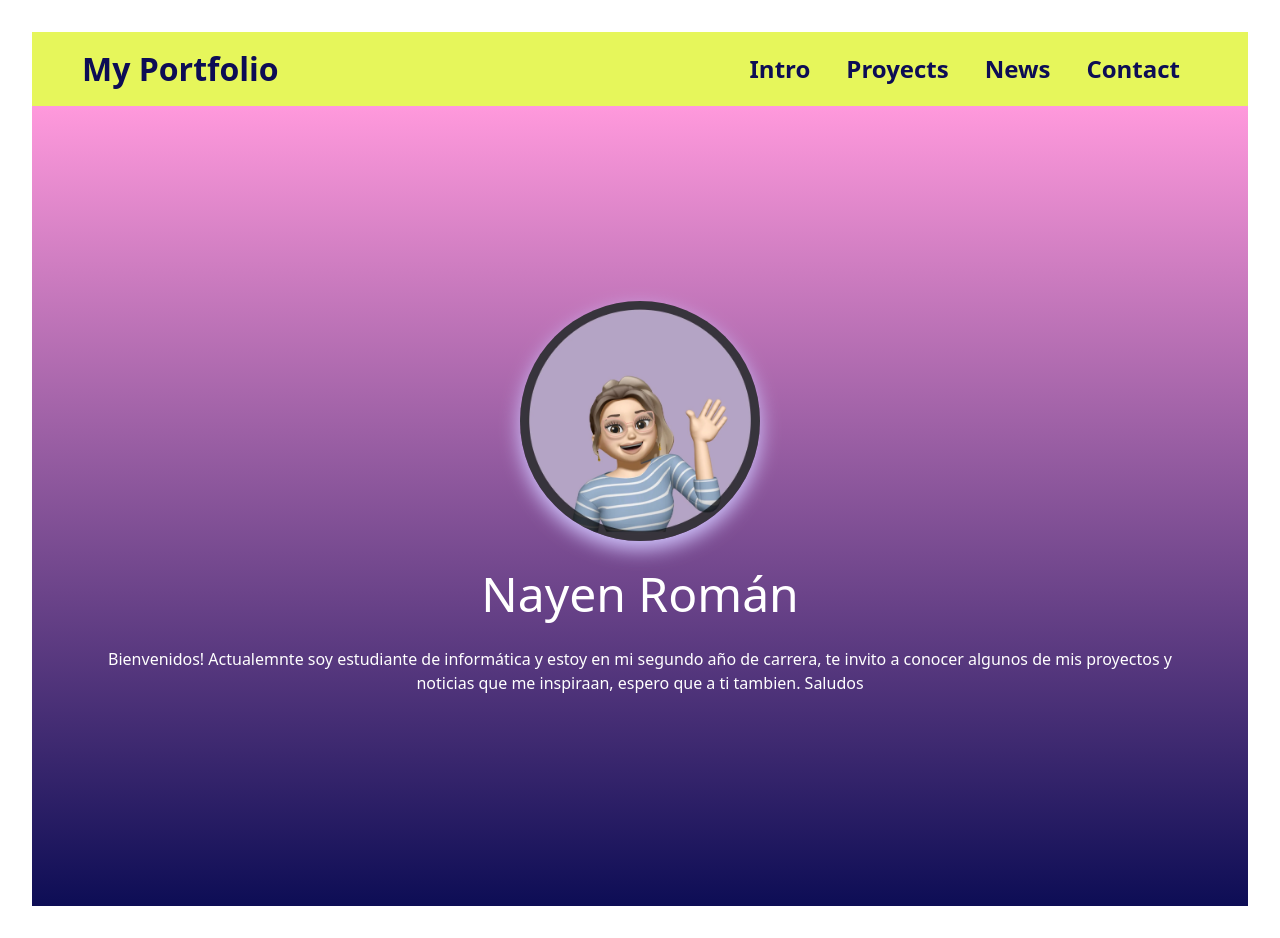
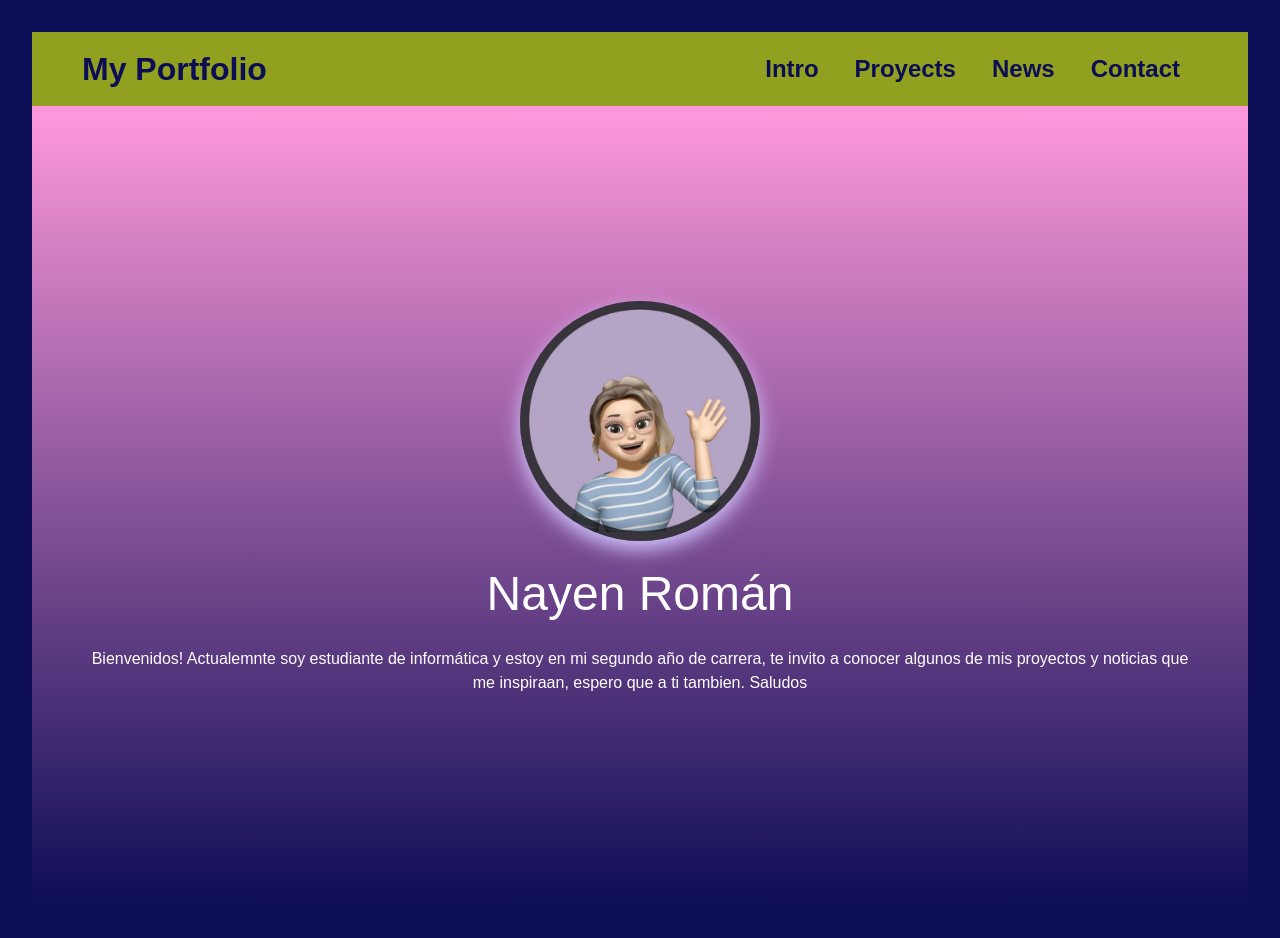
Before and after one commit to NayenRC/Portafolio, a React (Vite) app: page / in a window 1280 px wide. Built offline with nearby package versions, Linux system fonts and the light colour scheme.

Commit message:
variables y global
Added global CSS variables and reset styles for layout.

```diff
--- a/src/styles/global.css
+++ b/src/styles/global.css
@@ -1,4 +1,56 @@
-body {
-    align-items: center;
-    background: linear-gradient(to bottom, #D2C7FF)
+/* Variables globales */
+:root {
+  --primary-color: #0D0D55;
+  --secondary-color: #FF99DC;
+  --highlight-color: #d9f103a5;
+  --text-light: #fff;
+  --text-muted: #888;
+  --font-main: 'Poppins', sans-serif;
 }
+
+/*Reset y estructura general */
+* {
+  margin: 0;
+  padding: 0;
+  box-sizing: border-box;
+}
+
+html, body {
+  width: 100%;
+  height: 100%;
+  font-family: var(--font-main);
+  background-color: var(--primary-color);
+  color: var(--text-light);
+  scroll-behavior: smooth;
+}
+
+/* Contenedor principal */
+#root {
+  width: 100%;
+  max-width: 1280px;
+  margin: 0 auto;
+}
+
+/* Estilos genéricos reutilizables */
+.text-center {
+  text-align: center;
+}
+
+.card {
+  background: rgba(255, 255, 255, 0.08);
+  border-radius: 15px;
+  padding: 1.5rem;
+  box-shadow: 0 4px 10px rgba(255, 255, 255, 0.2);
+  color: var(--text-light);
+}
+
+/* Responsividad global (ajuste base) */
+@media (max-width: 768px) {
+  body {
+    font-size: 0.95rem;
+  }
+
+  #root {
+    padding: 0 1rem;
+  }
+}
```
